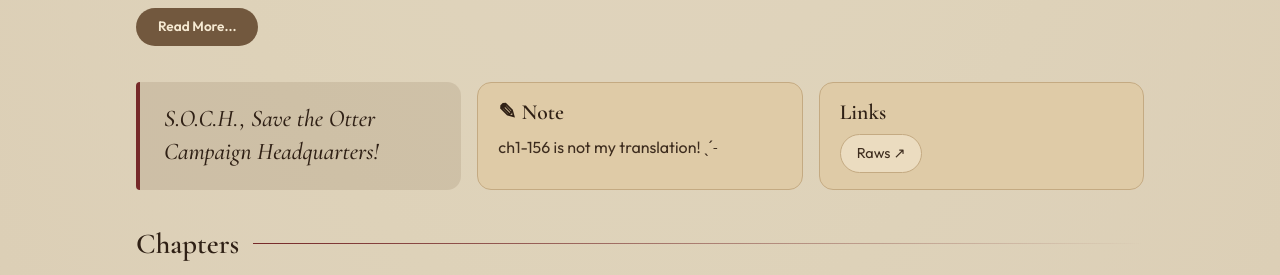
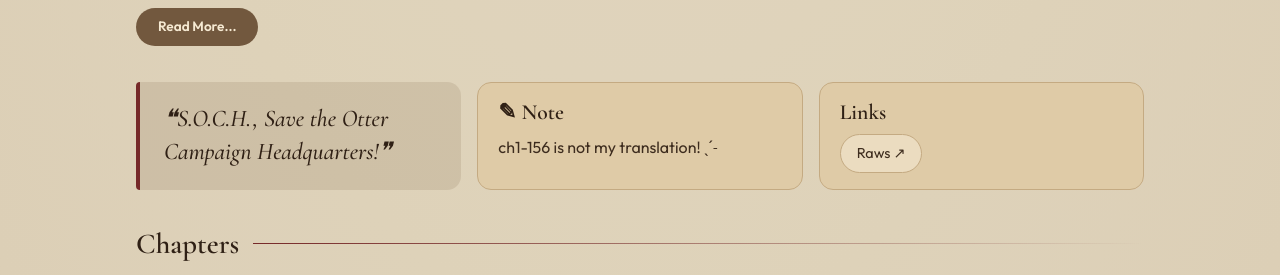
Before and after one commit to soleumn/soleumn.github.io, a Jekyll site: the page built from _novels/esg.md, in a window 1280 px wide. Shown: the part 704-979 px from the top of the page. Built offline with Jekyll 4.4.1, drawn with Linux system fonts in a browser that asks for light colours.

Commit message:
Update esg.md

```diff
--- a/_novels/esg.md
+++ b/_novels/esg.md
@@ -12,7 +12,7 @@ order: 1                      # ordem na home (1 aparece primeiro)
 # ---------- CAMPOS NOVOS (todos opcionais: apague a linha se não quiser) ----------
 tags: [Action, Horror, Fantasy, Supernatural]      # etiquetas (a home mostra as 2 primeiras)
 accent: "#762929"             # cor de destaque só desta história (bordas, linhas, etiquetas)
-quote: "S.O.C.H., Save the Otter Campaign Headquarters!"
+quote: "❝S.O.C.H., Save the Otter Campaign Headquarters!❞"
 desc: "ch1-156 is not my translation! ˎˊ˗"
 
 links:
```
